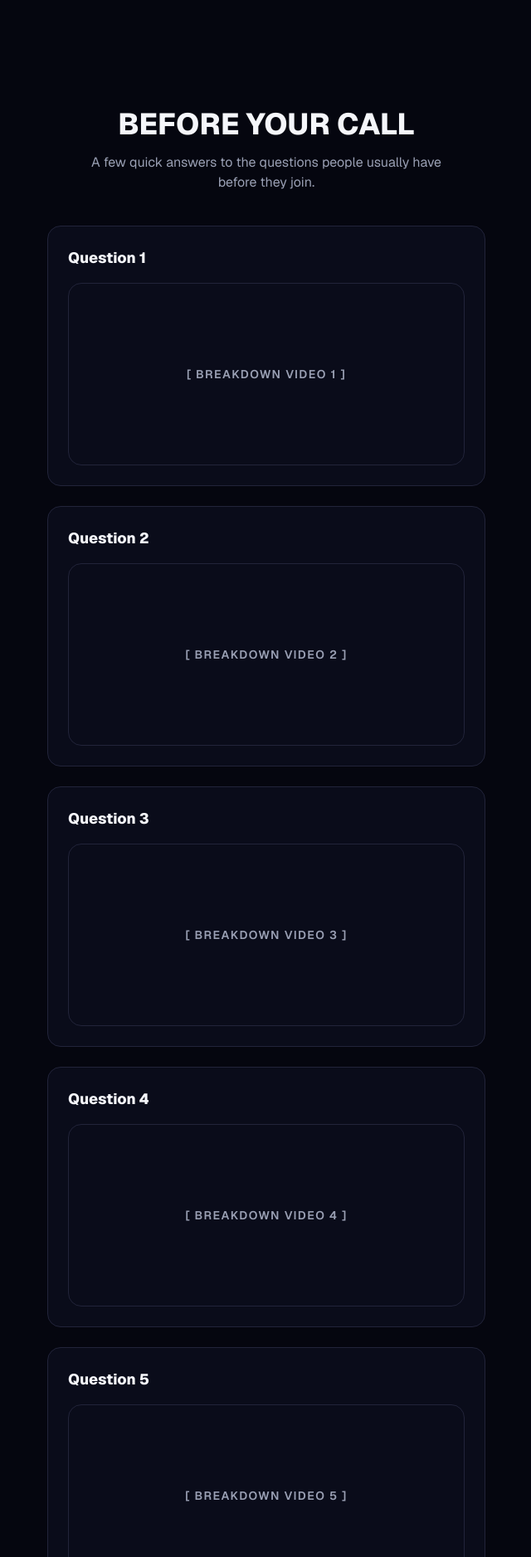
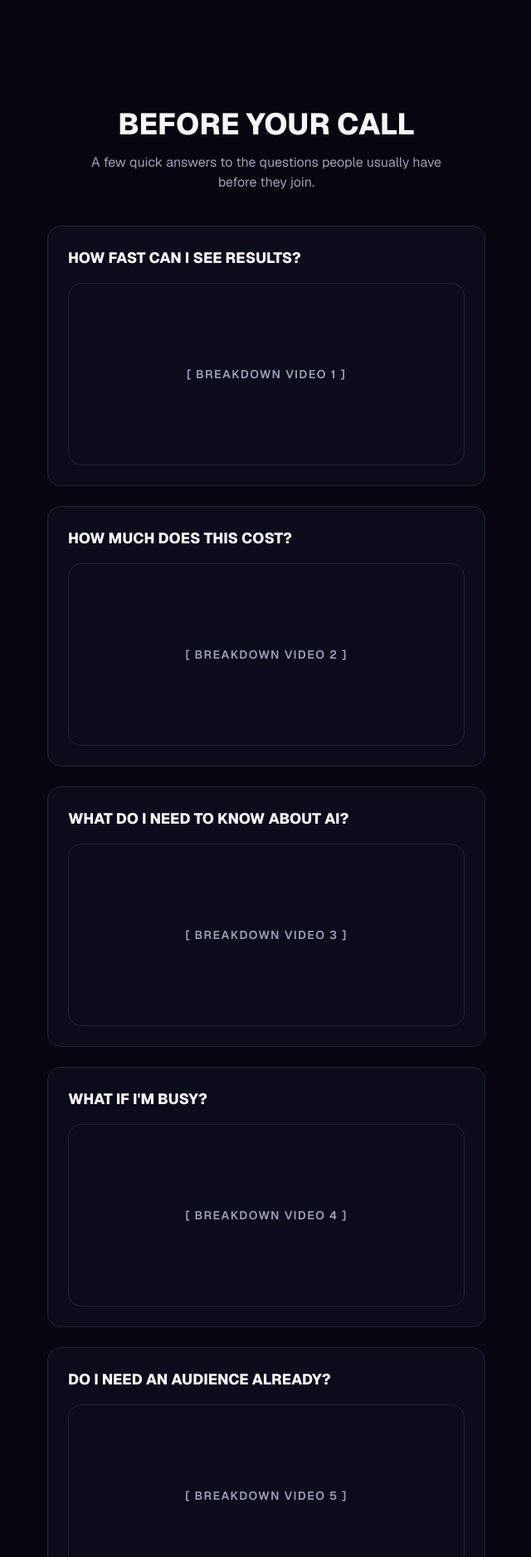
Before and after one commit to Maddoxgoforth/Brand-acquisition-funnel, a Next.js app: page /thank-you in a window 1280 px wide. Shown: the part 797-2674 px from the top of the page at 83% size, without its empty margins (319-959 px from the left). Built offline with nearby package versions, Linux system fonts and the light colour scheme.

Commit message:
Add real question titles to the thank-you breakdown videos
Replace the 5 generic "Question N" placeholders in ObjectionVideos
with the site owner's actual questions: results timeline, cost, AI
background needed, time/busyness, and audience requirement.

```diff
--- a/src/components/sections/ObjectionVideos.tsx
+++ b/src/components/sections/ObjectionVideos.tsx
@@ -4,11 +4,11 @@ import SectionHeading from "@/components/ui/SectionHeading";
 import EmbedPlaceholder from "@/components/ui/EmbedPlaceholder";
 
 const QUESTIONS = [
-  "Question 1",
-  "Question 2",
-  "Question 3",
-  "Question 4",
-  "Question 5",
+  "HOW FAST CAN I SEE RESULTS?",
+  "HOW MUCH DOES THIS COST?",
+  "WHAT DO I NEED TO KNOW ABOUT AI?",
+  "WHAT IF I'M BUSY?",
+  "DO I NEED AN AUDIENCE ALREADY?",
 ];
 
 export default function ObjectionVideos() {
```
